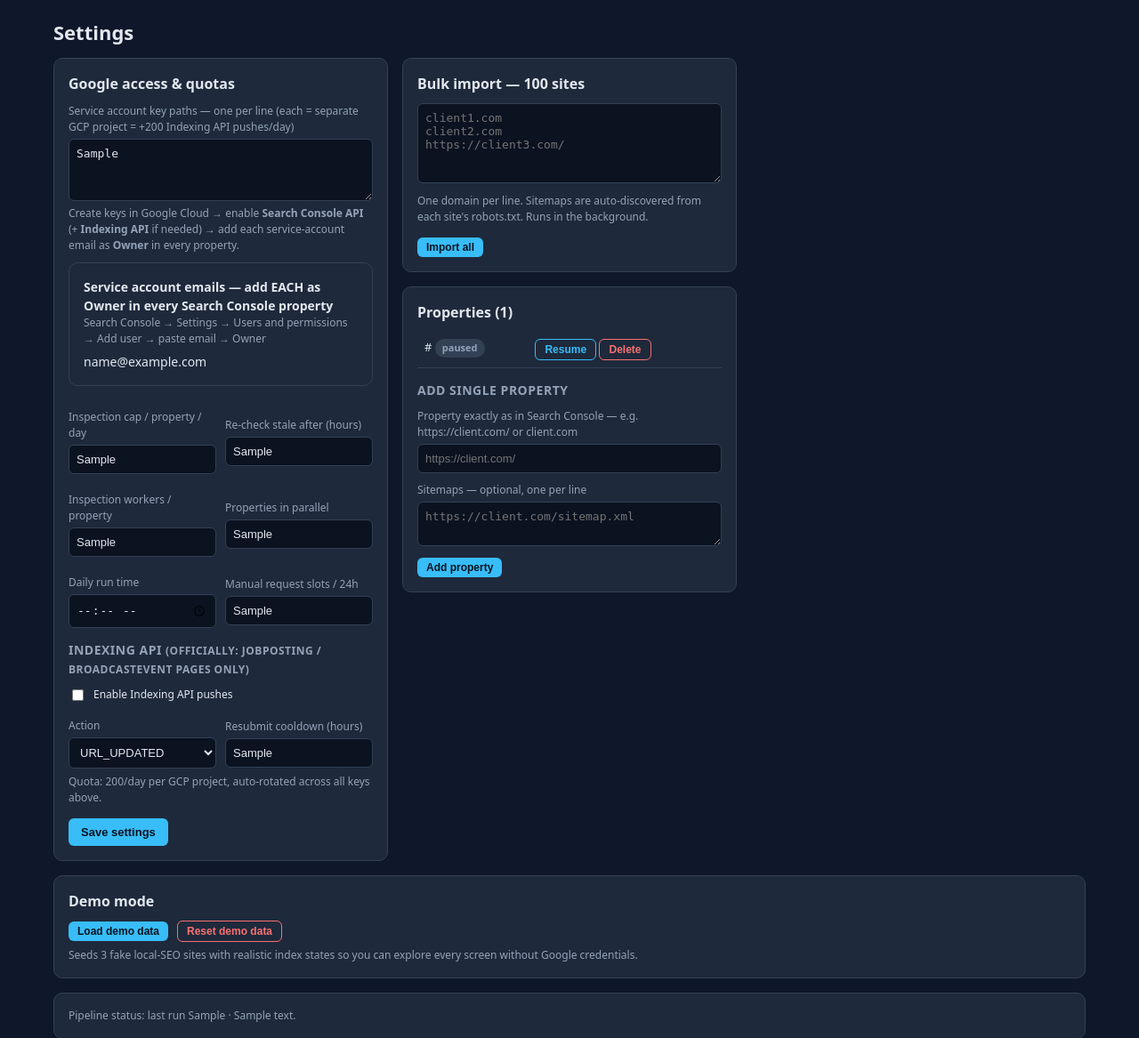
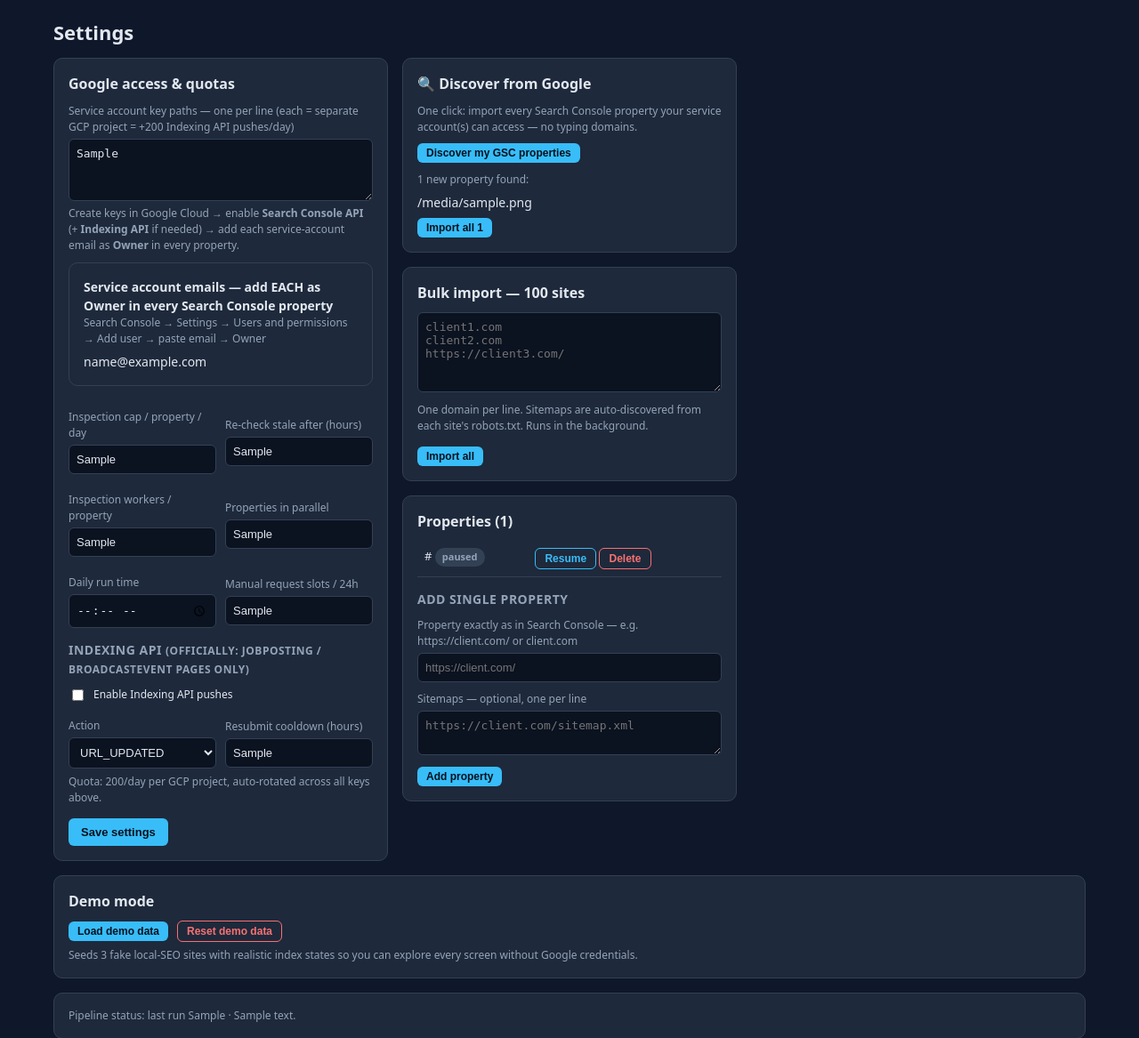
Before and after one commit to onlinequranclasses56-ops/gscpagesindexer, a Flask app: template templates/settings.html in a window 1280 px wide. Shown: the part 45-1212 px from the top of the page at 89% size. Run offline with Flask 3, Linux system fonts and the light colour scheme; the template is opened without the code that fills it: most values are stand-ins (such as "Sample title", 1, 10 or a date in 2020).

Commit message:
One-click GSC property discovery + AI Index Analyst (OpenAI-compatible)

```diff
--- /dev/null
+++ b/ai.py
@@ -0,0 +1,88 @@
+#!/usr/bin/env python3
+"""AI Index Analyst — grounded SEO analysis via an OpenAI-compatible API.
+
+Config (env vars):
+  AI_API_KEY   required — your provider key (never shown in the UI)
+  AI_BASE_URL  optional — default https://api.openai.com/v1 (any
+               OpenAI-compatible endpoint works)
+  AI_MODEL     optional — default gpt-4o-mini
+
+Only stdlib (urllib) is used, so no new dependencies. The model only ever
+sees the property's real coverage data, and is instructed never to invent
+facts or guarantee indexing.
+"""
+import json
+import os
+import urllib.request
+
+DEFAULT_BASE_URL = "https://api.openai.com/v1"
+DEFAULT_MODEL = "gpt-4o-mini"
+
+
+def is_configured():
+    return bool(os.environ.get("AI_API_KEY"))
+
+
+def _prompt(d):
+    lines = [
+        f"Property: {d['site_url']}",
+        f"URLs tracked: {d['total']}, indexed: {d['indexed']} ({d['pct']}%)",
+        "Coverage breakdown:",
+    ]
+    for name, cnt in d["coverage"]:
+        lines.append(f"- {name}: {cnt}")
+    lines += [
+        f"Stuck (not indexed for >7 days): {d['stuck']}",
+        f"Dead links (HTTP 4xx/5xx): {d['dead']}",
+        ("Trend vs yesterday: %+d indexed" % d["trend"])
+        if d.get("trend") is not None else "Trend vs yesterday: n/a",
+        f"URLs ever submitted to Indexing API: {d['submitted']}",
+    ]
+    if d.get("unindexed_sample"):
+        lines.append("Sample unindexed URLs:")
+        lines += [f"- {u}" for u in d["unindexed_sample"][:30]]
+    lines.append(
+        "Task:\n"
+        "1) Identify patterns in the unindexed URLs (common path segments, "
+        "depth, page types).\n"
+        "2) Top 5 prioritized actions to get them indexed, ordered by expected "
+        "impact — be concrete and reference actual URLs.\n"
+        "3) Which 10 URLs should be pushed first via the Indexing API and why.\n"
+        "Max 320 words. Reference only the data above."
+    )
+    return "\n".join(lines)
+
+
+def analyze(data, timeout=120):
+    """Run the analysis. Returns (ok, text)."""
+    key = os.environ.get("AI_API_KEY", "")
+    if not key:
+        return (False,
+                "AI_API_KEY is not set. Add it under Render → Environment → "
+                "Variables (get a key from your AI provider).")
+    base = os.environ.get("AI_BASE_URL", DEFAULT_BASE_URL).rstrip("/")
+    model = os.environ.get("AI_MODEL", DEFAULT_MODEL)
+    body = json.dumps({
+        "model": model,
+        "temperature": 0.3,
+        "max_tokens": 1600,
+        "messages": [
+            {"role": "system",
+             "content": "You are a senior technical SEO analyst specializing "
+                        "in Google indexation. Analyze ONLY the data provided. "
+                        "Never invent URLs, numbers, or facts. Never promise "
+                        "or guarantee indexing — Google alone decides."},
+            {"role": "user", "content": _prompt(data)},
+        ],
+    }).encode()
+    try:
+        req = urllib.request.Request(
+            base + "/chat/completions", data=body,
+            headers={"Authorization": "Bearer " + key,
+                     "Content-Type": "application/json"})
+        with urllib.request.urlopen(req, timeout=timeout) as r:
+            out = json.load(r)
+        text = out["choices"][0]["message"]["content"].strip()
+        return (True, text)
+    except Exception as e:  # noqa: BLE001
+        return (False, f"AI request failed: {e}"[:300])
--- a/app.py
+++ b/app.py
@@ -17,6 +17,7 @@ from apscheduler.schedulers.background import BackgroundScheduler
 from flask import (Flask, flash, jsonify, redirect, render_template, request,
                    Response, session, url_for)
 
+import ai
 import db as store
 import gsc
 import indexer
@@ -317,6 +318,10 @@ def property_page(pid):
             "urls": store.list_urls(conn, site, filt, q, limit=500),
             "indexing_enabled": store.get_setting(conn, "use_indexing_api") == "true",
             "state": state,
+            "ai_report": store.get_ai_report(conn, site),
+            "ai_running": pid in state.get("ai_running", set()),
+            "ai_configured": ai.is_configured(),
+            "ai_error": state.get("ai_errors", {}).pop(pid, None),
         }
         return render_template("property.html", **ctx)
     finally:
@@ -576,9 +581,115 @@ def settings():
         props = store.list_properties(conn)
         sa_info = _sa_emails(parse_keys(cfg.get("service_account_keys")))
         return render_template("settings.html", cfg=cfg, props=props, state=state,
-                               sa_info=sa_info)
+                               sa_info=sa_info,
+                               discovered=state.get("discovered"))
     finally:
         conn.close()
+
+
+# ---------------- GSC property discovery ----------------
+
+@app.post("/settings/discover-sites")
+def discover_sites():
+    """One click: list every Search Console property the service account(s)
+    can access, so the user can import them all without typing domains."""
+    conn = db()
+    try:
+        keys = parse_keys(store.get_setting(conn, "service_account_keys"))
+        found = []
+        errors = []
+        for k in keys:
+            try:
+                found += gsc.list_sites(gsc.searchconsole_service(k))
+            except Exception as e:  # noqa: BLE001
+                errors.append(f"{k}: {e}"[:160])
+        found = sorted(set(found))
+        existing = {p["site_url"] for p in store.list_properties(conn)}
+        state["discovered"] = [s for s in found if s not in existing]
+        if errors:
+            flash("Discovery errors: " + " | ".join(errors), "error")
+        flash(f"Found {len(found)} properties in Google, "
+              f"{len(state['discovered'])} new.", "ok")
+    finally:
+        conn.close()
+    return redirect(url_for("settings"))
+
+
+@app.post("/settings/import-discovered")
+def import_discovered():
+    conn = db()
+    try:
+        sites = state.pop("discovered", [])
+        n = 0
+        for site in sites:
+            try:
+                store.add_property(conn, site, indexer.discover_sitemaps(site))
+                n += 1
+            except Exception:  # noqa: BLE001
+                pass
+        flash(f"Imported {n} properties. Run a sync to discover their URLs.",
+              "ok")
+    finally:
+        conn.close()
+    return redirect(url_for("settings"))
+
+
+# ---------------- AI index analyst ----------------
+
+def _ai_worker(pid, site):
+    conn = db()
+    try:
+        s = store.summary(conn, site)
+        snaps = store.get_snapshots(conn, site, 2)
+        trend = (snaps["indexed"][-1] - snaps["indexed"][-2]
+                 if len(snaps["indexed"]) >= 2 else None)
+        data = {
+            "site_url": site,
+            "total": s["total"], "indexed": s["indexed"],
+            "pct": round(100 * s["indexed"] / s["total"]) if s["total"] else 0,
+            "coverage": store.coverage_breakdown(conn, site),
+            "stuck": store.stuck_count(conn, site),
+            "dead": store.dead_count(conn, site),
+            "trend": trend,
+            "submitted": s["submitted"],
+            "unindexed_sample": [r["url"] for r in
+                                 store.list_urls(conn, site, "unindexed",
+                                                 limit=30)],
+        }
+        ok, text = ai.analyze(data)
+        if ok:
+            store.save_ai_report(conn, site, text)
+        else:
+            state.setdefault("ai_errors", {})[pid] = text
+    finally:
+        state.get("ai_running", set()).discard(pid)
+        conn.close()
+
+
+@app.post("/p/<int:pid>/analyze")
+def analyze_property(pid):
+    conn = db()
+    try:
+        p = store.get_property(conn, pid)
+        if not p:
+            flash("Property not found.", "error")
+            return redirect(url_for("dashboard"))
+        if not ai.is_configured():
+            flash("AI not configured — set AI_API_KEY in Render → "
+                  "Environment → Variables.", "error")
+            return redirect(url_for("property_page", pid=pid))
+        running = state.setdefault("ai_running", set())
+        if pid in running:
+            flash("Analysis already running — refresh in a bit.", "ok")
+        else:
+            running.add(pid)
+            threading.Thread(target=_ai_worker,
+                             args=(pid, p["site_url"]),
+                             daemon=True).start()
+            flash("AI analysis started — refresh this page in a minute.", "ok")
+    finally:
+        conn.close()
+    return redirect(url_for("property_page", pid=pid))
 
 
 # ---------------- scheduler ----------------
--- a/db.py
+++ b/db.py
@@ -55,6 +55,14 @@ CREATE TABLE IF NOT EXISTS manual_slots (
 );
 """
 
+SCHEMA_AI = """
+CREATE TABLE IF NOT EXISTS ai_reports (
+    property TEXT PRIMARY KEY,
+    report TEXT NOT NULL,
+    created_at TEXT NOT NULL
+);
+"""
+
 
 def utcnow():
     return datetime.now(timezone.utc).isoformat(timespec="seconds")
@@ -72,6 +80,7 @@ def connect(path):
     conn.execute(SCHEMA_SETTINGS)
     conn.execute(SCHEMA_SNAPSHOTS)
     conn.execute(SCHEMA_SLOTS)
+    conn.execute(SCHEMA_AI)
     # migrate: priority column for DBs created by older versions
     cols = [r[1] for r in conn.execute("PRAGMA table_info(urls)").fetchall()]
     if "priority" not in cols:
@@ -202,6 +211,7 @@ def delete_property(conn, pid):
     conn.execute("DELETE FROM urls WHERE property=?", (p["site_url"],))
     conn.execute("DELETE FROM snapshots WHERE property=?", (p["site_url"],))
     conn.execute("DELETE FROM manual_slots WHERE property=?", (p["site_url"],))
+    conn.execute("DELETE FROM ai_reports WHERE property=?", (p["site_url"],))
     conn.execute("DELETE FROM properties WHERE id=?", (pid,))
     conn.commit()
 
@@ -327,6 +337,24 @@ def list_urls(conn, prop, filt="all", search="", limit=500, offset=0):
     return [dict(r) for r in rows]
 
 
+def save_ai_report(conn, prop, report):
+    conn.execute(
+        "INSERT INTO ai_reports(property, report, created_at) VALUES(?,?,?) "
+        "ON CONFLICT(property) DO UPDATE SET report=excluded.report, "
+        "created_at=excluded.created_at",
+        (prop, report, utcnow()),
+    )
+    conn.commit()
+
+
+def get_ai_report(conn, prop):
+    r = conn.execute(
+        "SELECT report, created_at FROM ai_reports WHERE property=?",
+        (prop,),
+    ).fetchone()
+    return dict(r) if r else None
+
+
 def set_http_status(conn, prop, url, status):
     """Record the HTTP status seen when fetching a URL (dead-link hygiene)."""
     conn.execute(
--- a/gsc.py
+++ b/gsc.py
@@ -54,6 +54,14 @@ def indexing_service(key_path):
     return build("indexing", "v3", credentials=get_credentials(key_path))
 
 
+def list_sites(sc):
+    """All Search Console properties the credentials can access (exact siteUrls)."""
+    resp = _call_with_retry(lambda: sc.sites().list().execute())
+    return sorted(
+        s["siteUrl"] for s in resp.get("siteEntry", []) if s.get("siteUrl")
+    )
+
+
 def inspect_url(sc, site_url, inspection_url):
     """Check one URL's index status. Costs 1 of 2000/day/property."""
     resp = _call_with_retry(
--- a/templates/settings.html
+++ b/templates/settings.html
@@ -42,6 +42,20 @@
 </div>
 <div>
 <div class="card">
+  <h2>🔍 Discover from Google</h2>
+  <div class="mut" style="margin-bottom:8px">One click: import every Search Console property your service account(s) can access — no typing domains.</div>
+  <form method="post" action="/settings/discover-sites">
+    <button class="btn sm">Discover my GSC properties</button>
+  </form>
+  {% if discovered %}
+  <form method="post" action="/settings/import-discovered" style="margin-top:10px">
+    <div class="mut">{{ discovered|length }} new {{ 'property' if discovered|length == 1 else 'properties' }} found:</div>
+    <div class="mono" style="max-height:150px;overflow:auto;margin:6px 0">{% for s in discovered %}<div>{{ s }}</div>{% endfor %}</div>
+    <button class="btn sm">Import all {{ discovered|length }}</button>
+  </form>
+  {% endif %}
+</div>
+<div class="card">
   <h2>Bulk import — 100 sites</h2>
   <form method="post" action="/properties/bulk-import">
     <textarea name="sites" placeholder="client1.com&#10;client2.com&#10;https://client3.com/"></textarea>
```
Also changed, not shown: DEPLOY.md (+6 -0 lines), templates/property.html (+20 -0 lines).
